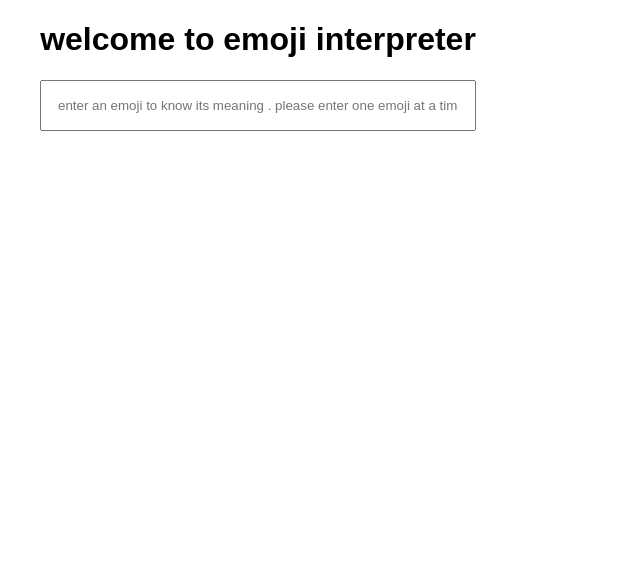
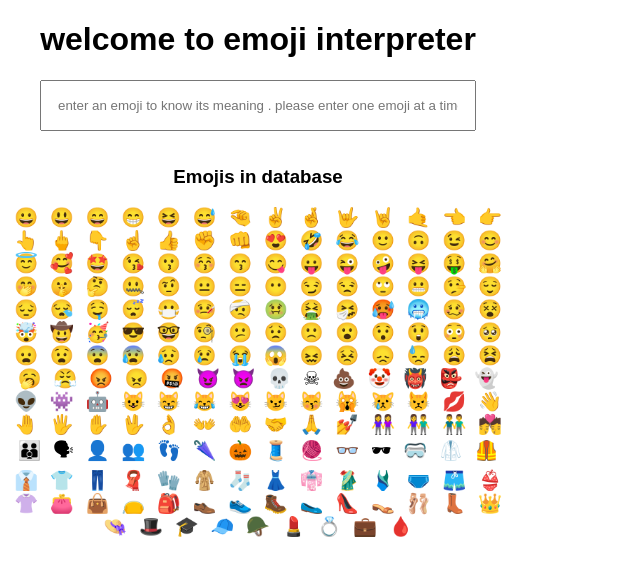
Before and after one commit to abhis0858/emojiInterpreter, a React (Create React App) app: page / in a window 1280 px wide. Shown: the top 576 px of the page, without its empty margins (0-640 px from the left). Built offline with nearby package versions, Linux system fonts and the light colour scheme.

Commit message:
updated emo dictionary in home page

```diff
--- a/src/App.js
+++ b/src/App.js
@@ -202,6 +202,8 @@ var emojiDictionary = {
   "🩸": "Drop of Blood"
 };
 
+var emojiInDatabase = Object.keys(emojiDictionary);
+
 export default function App() {
   const [meaning, setMeaning] = useState();
   function emojiChangeHandler(event) {
@@ -222,6 +224,22 @@ export default function App() {
         onChange={emojiChangeHandler}
       ></input>
       <div id="message"> {meaning}</div>
+      <h3> Emojis in database </h3>
+      {emojiInDatabase.map(function (emojis) {
+        return (
+          <span
+            style={{
+              fontSize: "larger",
+              padding: "0.2rem 0.2rem",
+              maxWidth: "200px"
+            }}
+            key={emojis}
+          >
+            {" "}
+            {emojis}{" "}
+          </span>
+        );
+      })}
     </div>
   );
 }
```
